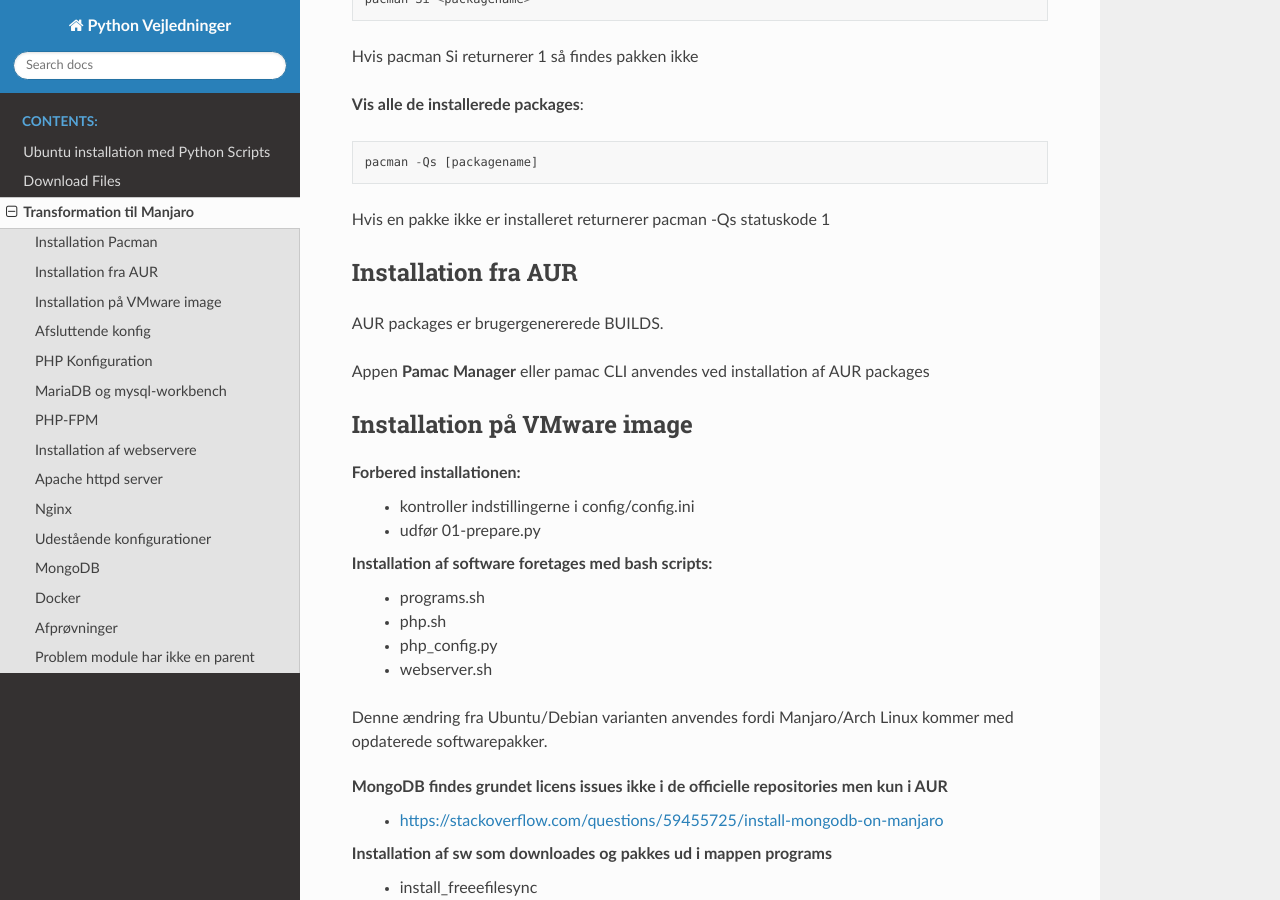
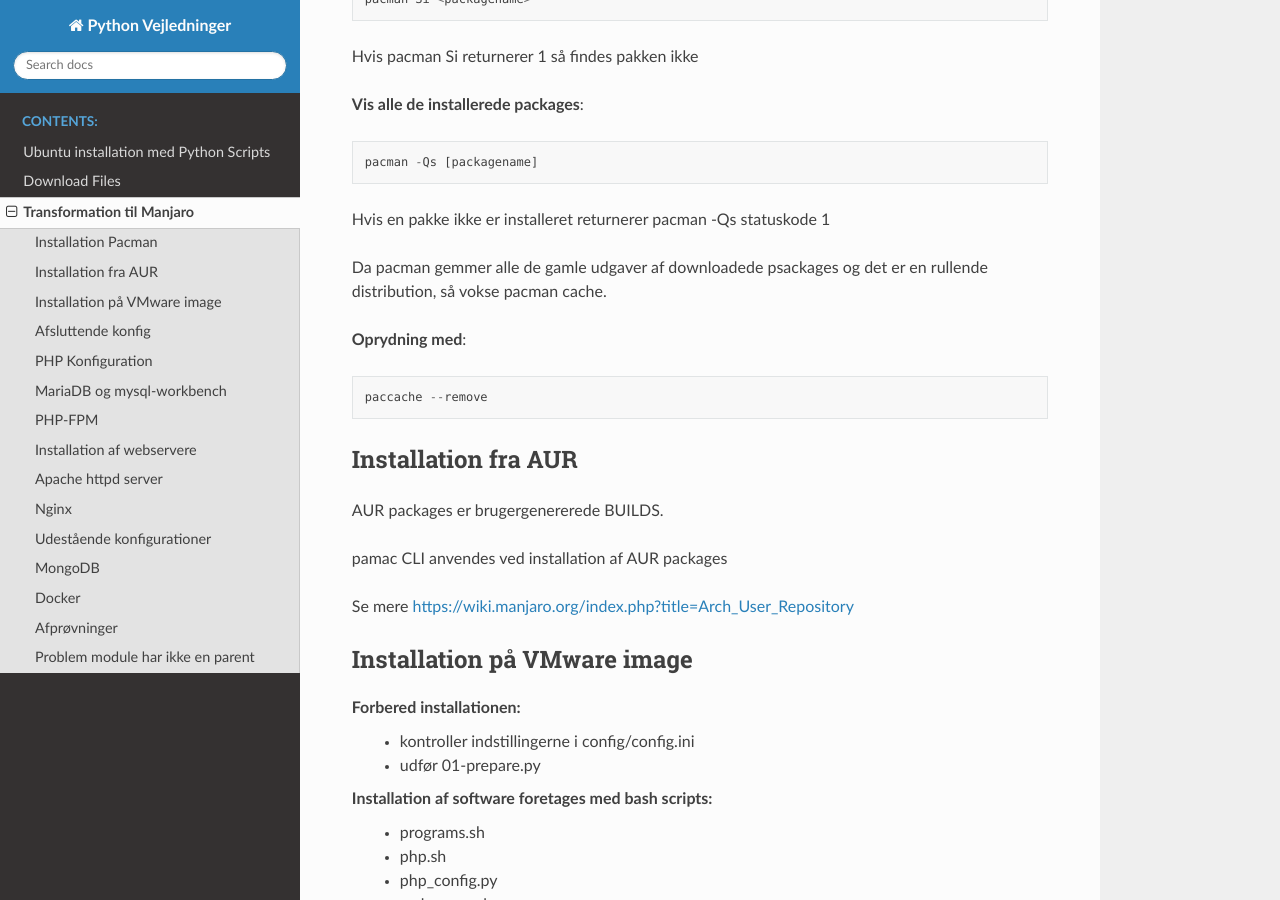
Before and after one commit to brundtoe/python-ubuntu, a Sphinx documentation site: the page built from docs/source/transformation.rst, in a window 1280 px wide and 900 px high, scrolled down 1139 px. Built offline with Sphinx 7.4.7 and the Read the Docs theme 2.0.0, drawn with Linux system fonts in a browser that asks for light colours; some of the changed text lies outside the part shown.

Commit message:
indsat oprydning af pacman cache

```diff
--- a/docs/source/transformation.rst
+++ b/docs/source/transformation.rst
@@ -48,11 +48,19 @@ Hvis pacman Si returnerer 1 så findes pakken ikke
 
 Hvis en pakke ikke er installeret returnerer pacman -Qs statuskode 1
 
+Da pacman gemmer alle de gamle udgaver af downloadede psackages og det er en rullende distribution, så vokse pacman cache.
+
+**Oprydning med**::
+
+    paccache --remove
+
 Installation fra AUR
 ====================
 AUR packages er brugergenererede BUILDS.
 
-Appen **Pamac Manager** eller pamac CLI anvendes ved installation af AUR packages
+pamac CLI anvendes ved installation af AUR packages
+
+Se mere https://wiki.manjaro.org/index.php?title=Arch_User_Repository
 
 Installation på VMware image
 ============================
```
Also changed, not shown: other parts of docs/source/transformation.rst (+1 -3 lines).
